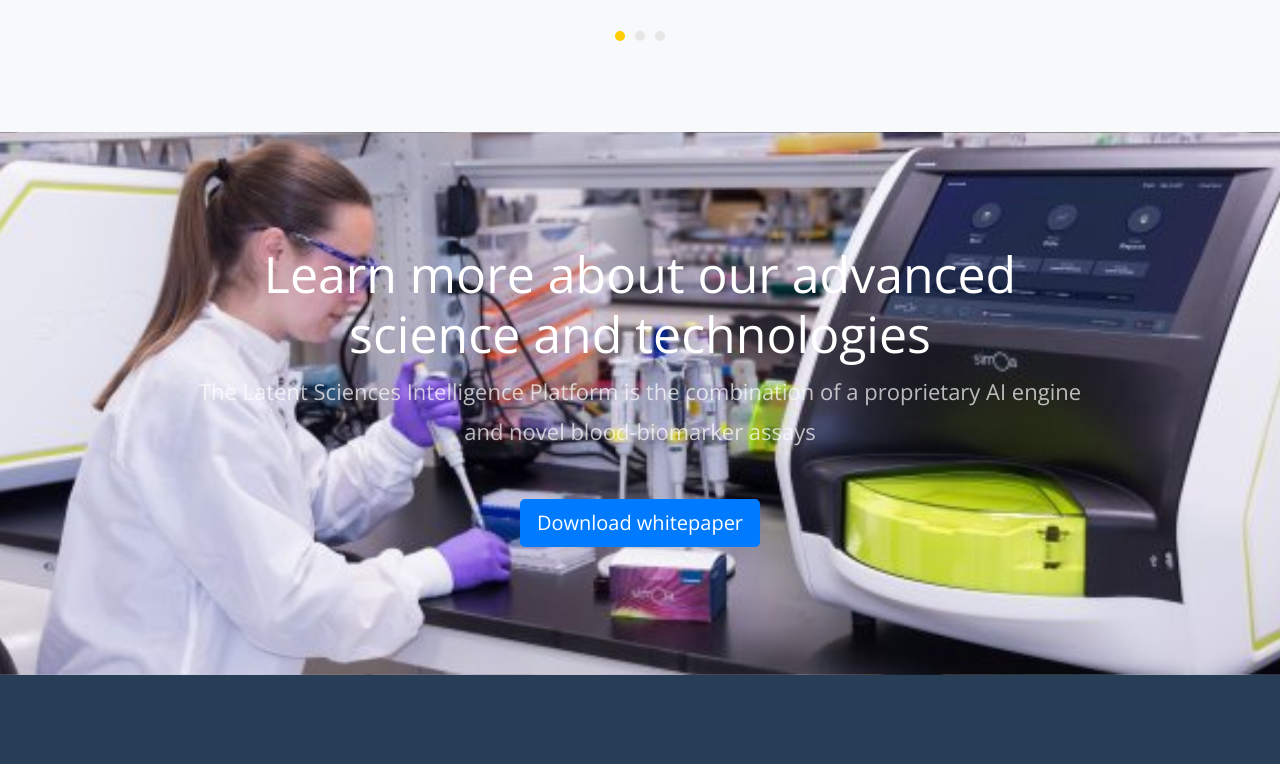
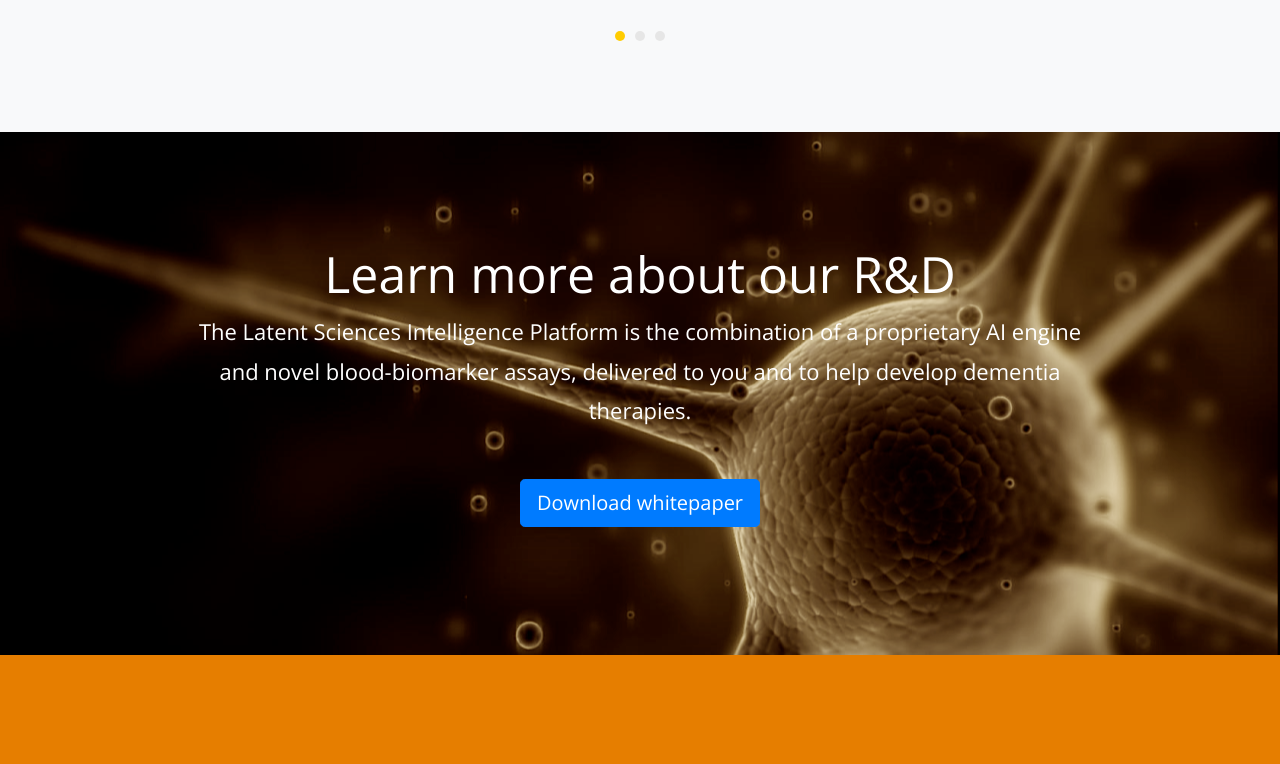
Before and after one commit to LatentSciences/LatentSciences.github.io, a website: page _05demoQ/index.html in a window 1280 px wide. Shown: the part 3780-4544 px from the top of the page. Drawn offline with nearby package versions, Linux system fonts and the light colour scheme; files whose address does not match are found by name.

Commit message:
temp stuff

```diff
--- a/_05demoQ/index.html
+++ b/_05demoQ/index.html
@@ -404,12 +404,12 @@
     </section>
     <!-- END section -->
 
-    <section class="cover_1" style="background-image: url(img/simoa1.jpg);">
+    <section class="cover_1" style="background-image: url(img/black_cell.png);">
       <div class="container">
         <div class="row text-center justify-content-center">
           <div class="col-md-10">
-            <h2 class="heading element-animate">Learn more about our advanced science and technologies</h2>
-            <p class="sub-heading element-animate mb-5">The Latent Sciences Intelligence Platform is the combination of a proprietary AI engine and novel blood-biomarker assays</p>
+            <h2 class="heading element-animate">Learn more about our R&D</h2>
+            <p style="color:#ffffff" class="sub-heading element-animate mb-5">The Latent Sciences Intelligence Platform is the combination of a proprietary AI engine and novel blood-biomarker assays, delivered to you and to help develop dementia therapies.</p>
             <p class="element-animate"><a href="#" class="btn btn-primary btn-lg">Download whitepaper</a></p>
           </div>
         </div>
```
Also changed, not shown: _05demoQ/css/style.css, _05demoQ/img/bg_1.jpg (deleted), _05demoQ/img/black_cell.png (added), _05demoQ/scss/style.scss (line endings or trailing spaces).
